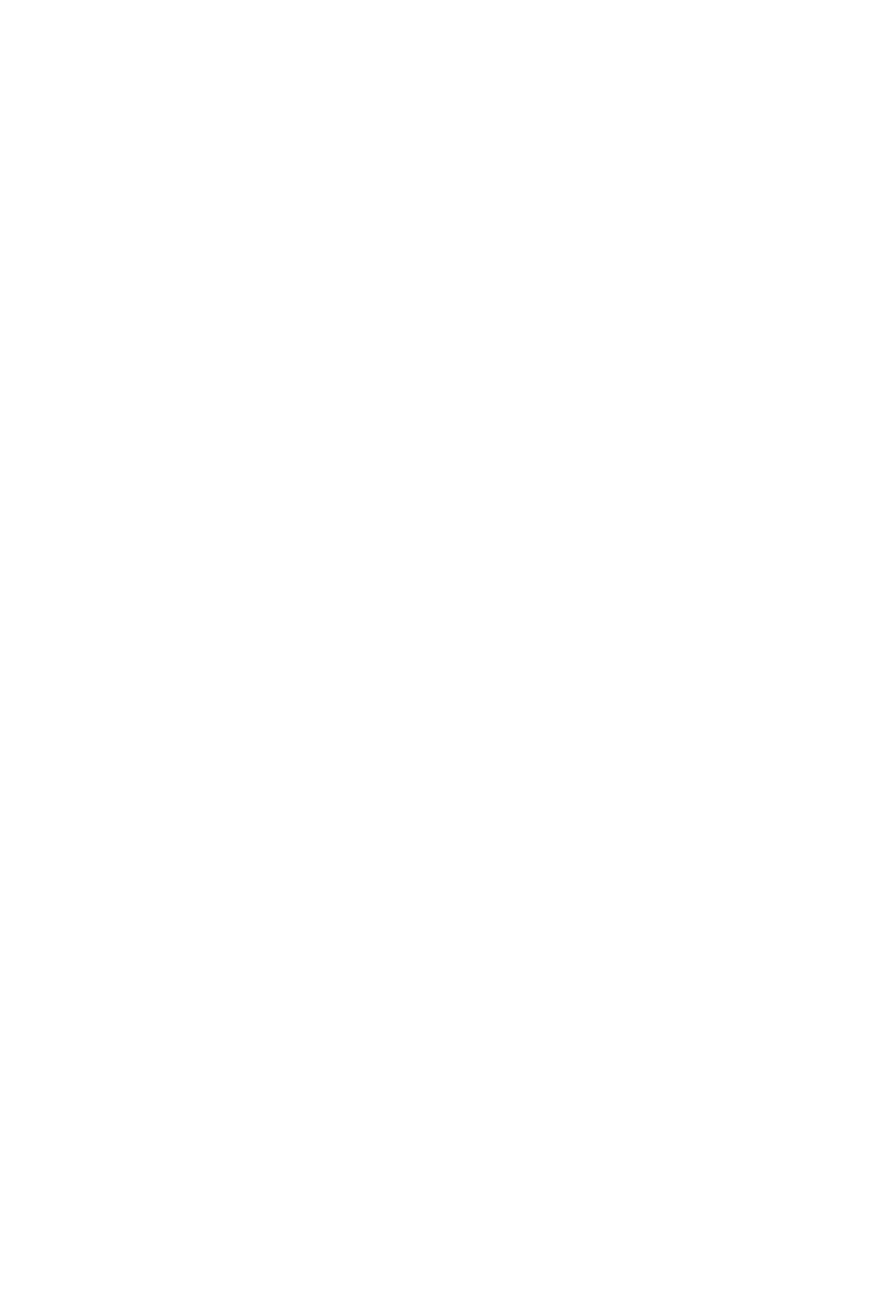
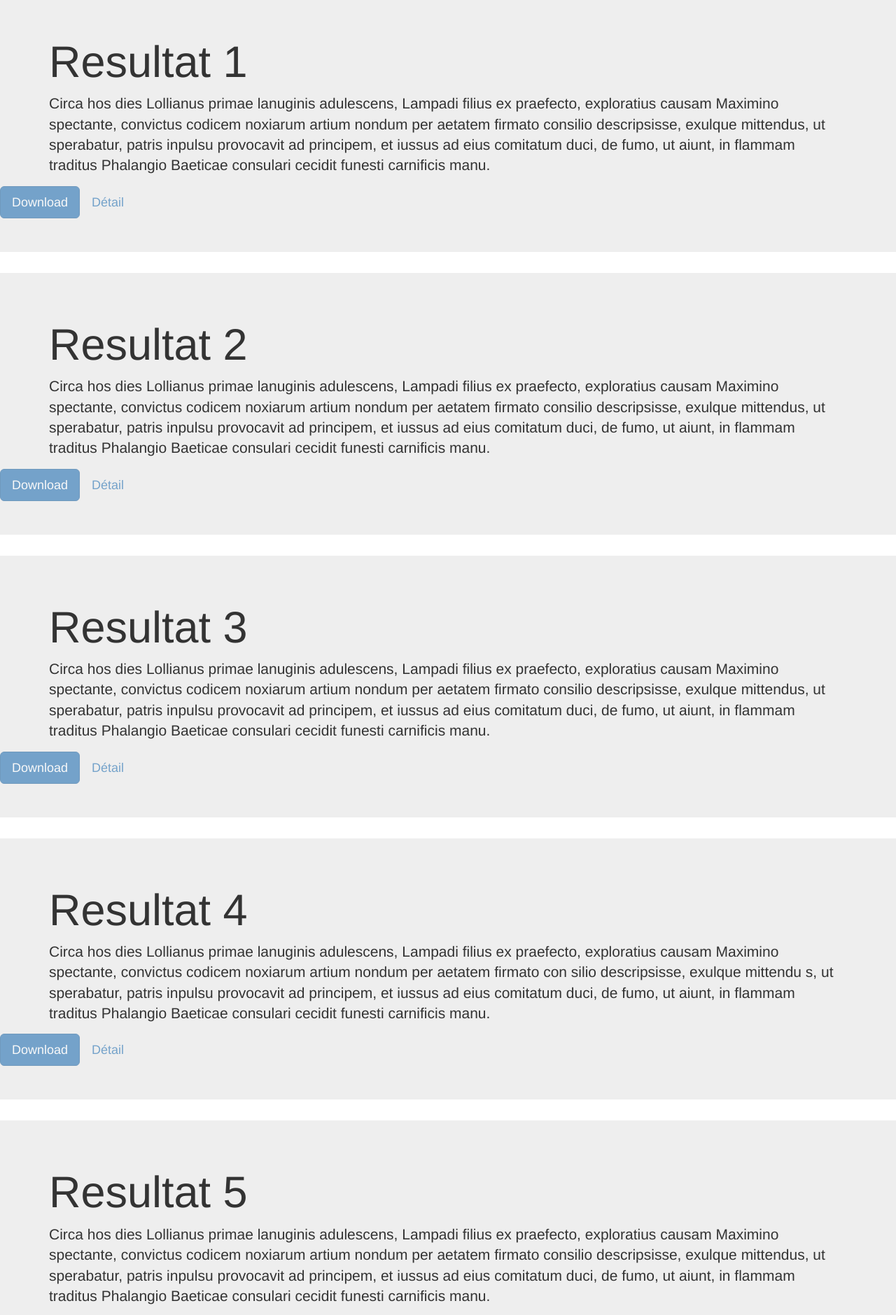
Before and after one commit to tbeaurain/XtoX, an Angular app: page /result in a window 1280 px wide. Before the commit this address led to /. Shown: the part 100-1979 px from the top of the page at 70% size. Before the commit the page ends 800 px from the top, so only its background shows below. Built offline with nearby package versions, Linux system fonts and the light colour scheme.

Commit message:
ajout de la page result

```diff
--- a/src/app/app-routing.module.ts
+++ b/src/app/app-routing.module.ts
@@ -3,11 +3,13 @@ import { CommonModule } from '@angular/common';
 import { RouterModule, Routes } from '@angular/router';
 import { HomeComponent } from './home/home.component';
 import { ProfilComponent } from './profil/profil.component';
+import { ResultComponent } from './result/result.component';
 
 const routes: Routes = [
   { path: '', component: HomeComponent },
   { path: 'home', component: HomeComponent },
-  { path: 'profil', component: ProfilComponent }
+  { path: 'profil', component: ProfilComponent },
+  { path: 'result', component: ResultComponent }
 ];
 
 @NgModule({
--- a/src/app/app.module.ts
+++ b/src/app/app.module.ts
@@ -8,6 +8,7 @@ import { HomeComponent } from './home/home.component';
 import { AppRoutingModule } from './/app-routing.module';
 import { ProfilComponent } from './profil/profil.component';
 import { SearchBarComponent } from './search-bar/search-bar.component';
+import { ResultComponent } from './result/result.component';
 
 
 @NgModule({
@@ -16,7 +17,8 @@ import { SearchBarComponent } from './search-bar/search-bar.component';
     NavBarComponent,
     HomeComponent,
     ProfilComponent,
-    SearchBarComponent
+    SearchBarComponent,
+    ResultComponent
   ],
   imports: [
     BrowserModule,
--- a/src/app/profil/profil.component.html
+++ b/src/app/profil/profil.component.html
@@ -1,3 +1,6 @@
-<p>
-  profil works!
-</p>
+<div class="jumbotron jumbotron-fluid">
+  <div class="container">
+    <h1 class="display-4">Derniere recherche</h1>
+    <p class="lead">Circa hos dies Lollianus primae lanuginis adulescens, Lampadi filius ex praefecto, exploratius causam Maximino spectante, convictus codicem noxiarum artium nondum per aetatem firmato consilio descripsisse, exulque mittendus, ut sperabatur, patris inpulsu provocavit ad principem, et iussus ad eius comitatum duci, de fumo, ut aiunt, in flammam traditus Phalangio Baeticae consulari cecidit funesti carnificis manu.
+  </div>
+</div>
--- /dev/null
+++ b/src/app/result/result.component.html
@@ -0,0 +1,50 @@
+<div class="jumbotron jumbotron-fluid">
+  <div class="container">
+    <h1 class="display-4">Resultat 1</h1>
+    <p class="lead">Circa hos dies Lollianus primae lanuginis adulescens, Lampadi filius ex praefecto, exploratius causam Maximino spectante, convictus codicem noxiarum artium nondum per aetatem firmato consilio descripsisse, exulque mittendus, ut sperabatur, patris inpulsu provocavit ad principem, et iussus ad eius comitatum duci, de fumo, ut aiunt, in flammam traditus Phalangio Baeticae consulari cecidit funesti carnificis manu.
+  </div>
+  <a href="#" class="btn btn-primary btn-lg disabled" tabindex="-1" role="button" aria-disabled="true">Download</a>
+  <a href="#" class="btn btn-secondary btn-lg disabled" tabindex="-1" role="button" aria-disabled="true">Détail</a>
+</div>
+
+<div class="jumbotron jumbotron-fluid">
+  <div class="container">
+    <h1 class="display-4">Resultat 2</h1>
+    <p class="lead">Circa hos dies Lollianus primae lanuginis adulescens, Lampadi filius ex praefecto, exploratius causam Maximino spectante, convictus codicem noxiarum artium nondum per aetatem firmato consilio descripsisse, exulque mittendus, ut sperabatur, patris inpulsu provocavit ad principem, et iussus ad eius comitatum duci, de fumo, ut aiunt, in flammam traditus Phalangio Baeticae consulari cecidit funesti carnificis manu.
+  </div>
+  <a href="#" class="btn btn-primary btn-lg disabled" tabindex="-1" role="button" aria-disabled="true">Download</a>
+  <a href="#" class="btn btn-secondary btn-lg disabled" tabindex="-1" role="button" aria-disabled="true">Détail</a>
+</div>
+
+<div class="jumbotron jumbotron-fluid">
+  <div class="container">
+    <h1 class="display-4">Resultat 3</h1>
+    <p class="lead">Circa hos dies Lollianus primae lanuginis adulescens, Lampadi filius ex praefecto, exploratius causam Maximino spectante, convictus codicem noxiarum artium nondum per aetatem firmato consilio descripsisse, exulque mittendus, ut sperabatur, patris inpulsu provocavit ad principem, et iussus ad eius comitatum duci, de fumo, ut aiunt, in flammam traditus Phalangio Baeticae consulari cecidit funesti carnificis manu.
+  </div>
+  <a href="#" class="btn btn-primary btn-lg disabled" tabindex="-1" role="button" aria-disabled="true">Download</a>
+  <a href="#" class="btn btn-secondary btn-lg disabled" tabindex="-1" role="button" aria-disabled="true">Détail</a>
+</div>
+
+<div class="jumbotron jumbotron-fluid">
+  <div class="container">
+    <h1 class="display-4">Resultat 4</h1>
+    <p class="lead">Circa hos dies Lollianus primae lanuginis adulescens, Lampadi filius ex praefecto,
+      exploratius causam Maximino spectante, convictus codicem noxiarum artium nondum per aetatem firmato con
+      silio descripsisse, exulque mittendu
+      s, ut sperabatur, patris inpulsu provocavit ad principem, et
+       iussus ad eius comitatum duci, de fumo, ut aiunt, in flammam traditus Phalangio Baeticae consulari cecidit funesti carnificis manu.
+      </div>
+    <a href="#" class="btn btn-primary btn-lg disabled" tabindex="-1" role="button" aria-disabled="true">Download</a>
+    <a href="#" class="btn btn-secondary btn-lg disabled" tabindex="-1" role="button" aria-disabled="true">Détail</a>
+
+</div>
+
+<div class="jumbotron jumbotron-fluid">
+  <div class="container">
+    <h1 class="display-4">Resultat 5</h1>
+    <p class="lead">Circa hos dies Lollianus primae lanuginis adulescens, Lampadi filius ex praefecto, exploratius causam Maximino spectante, convictus codicem noxiarum artium nondum per aetatem firmato consilio descripsisse, exulque mittendus, ut sperabatur, patris inpulsu provocavit ad principem, et iussus ad eius comitatum duci, de fumo, ut aiunt, in flammam traditus Phalangio Baeticae consulari cecidit funesti carnificis manu.
+  </div>
+  <a href="#" class="btn btn-primary btn-lg disabled" tabindex="-1" role="button" aria-disabled="true">Download</a>
+  <a href="#" class="btn btn-secondary btn-lg disabled" tabindex="-1" role="button" aria-disabled="true">Détail</a>
+
+</div>
--- /dev/null
+++ b/src/app/result/result.component.ts
@@ -0,0 +1,15 @@
+import { Component, OnInit } from '@angular/core';
+
+@Component({
+  selector: 'app-result',
+  templateUrl: './result.component.html',
+  styleUrls: ['./result.component.css']
+})
+export class ResultComponent implements OnInit {
+
+  constructor() { }
+
+  ngOnInit() {
+  }
+
+}
--- a/src/app/search-bar/search-bar.component.html
+++ b/src/app/search-bar/search-bar.component.html
@@ -2,5 +2,5 @@
   <div class="form-group">
     <input type="text" class="form-control" id="searchBar">
   </div>
-  <button type="submit" class="btn btn-primary">Recherche</button>
+  <button type="submit" routerLink="/result" class="btn btn-primary">Recherche</button>
 </form>
```
Also changed, not shown: src/app/result/result.component.css (added), 1 other file (tests, documents, lock files or other folders).
